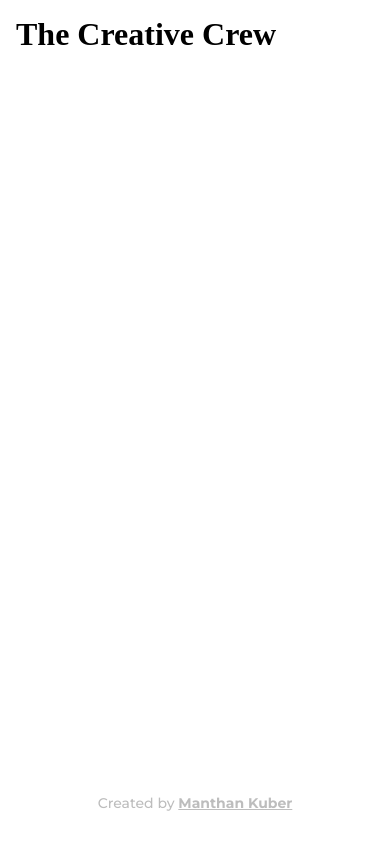
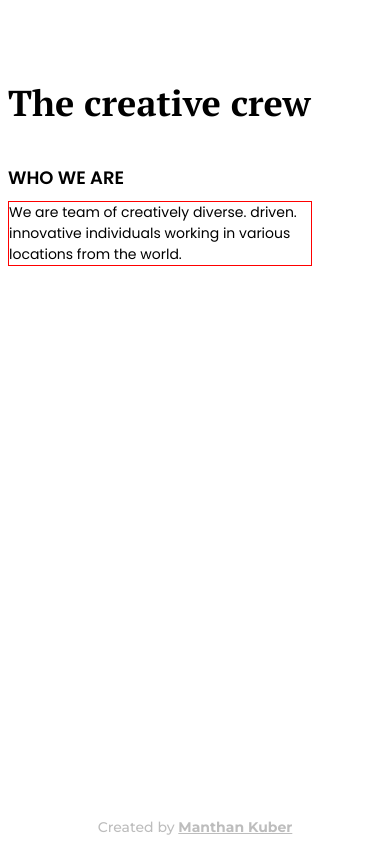
Before and after one commit to Manthan-Kuber/team-page, a plain HTML site: page index.html in a window 390 px wide. Drawn offline with Linux system fonts and the light colour scheme.

Commit message:
headings for mobile view

```diff
--- a/index.html
+++ b/index.html
@@ -20,11 +20,18 @@
 </head>
 
 <body>
-  <div class="main-div">
-    <h1 class="heading">
-      The Creative Crew
-    </h1>
-
+  <div class="main">
+    <div class="heading-wrapper">
+      <h1 class="heading">
+        The creative crew
+      </h1>
+      <h4 class="subheading">
+        who we are
+      </h4>
+    </div>
+    <p class="team-intro">
+      We are team of creatively diverse. driven. innovative individuals working in various locations from the world.
+    </p>
   </div>
   <footer>
     <p class="footer-text">Created by <b><u>Manthan Kuber</u></b></p>
--- a/styles.css
+++ b/styles.css
@@ -6,21 +6,50 @@
   box-sizing: border-box;
 }
 
+html{
+    font-size:100%;
+}
+
 body {
   display: flex;
   flex-direction: column;
   min-height: 100vh;
-  padding:1rem;
+  padding:0.5rem;
+}
+
+.main{
+    width:100%;
+}
+
+.heading{
+    font: 2.25em PT Serif,sans-serif;
+    font-weight: bold;
+    margin-top:4.438rem;
+}
+
+.subheading{
+    font:1.125em Poppins,sans-serif;
+    font-weight: 600;
+    text-transform: uppercase;
+    margin-top:2.375rem;
+}
+
+.team-intro{
+    border:1px  red solid;
+    font:0.875em Poppins,sans-serif;
+    font-weight: 400;
+    margin-top:0.625rem;
+    width:19rem;
 }
 
 footer {
   width: 100%;
-  padding: 1rem 0px 1rem 0px;
+  padding: 1rem 0px 0px 0px;
   margin-top: auto;
 }
 
 .footer-text {
-  font: 0.875rem Montserrat, sans-serif;
+  font: 0.875em Montserrat, sans-serif;
   color: #bdbdbd;
   text-align: center;
 }
```
